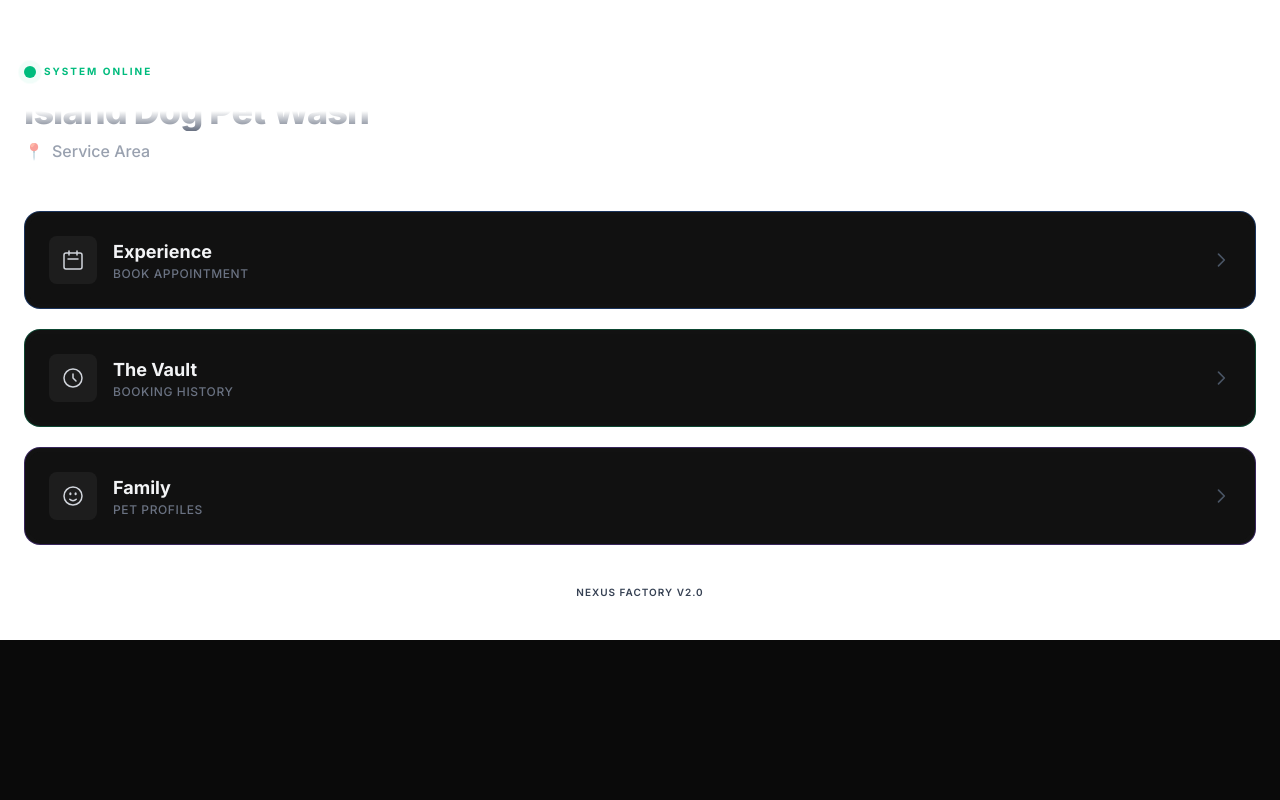
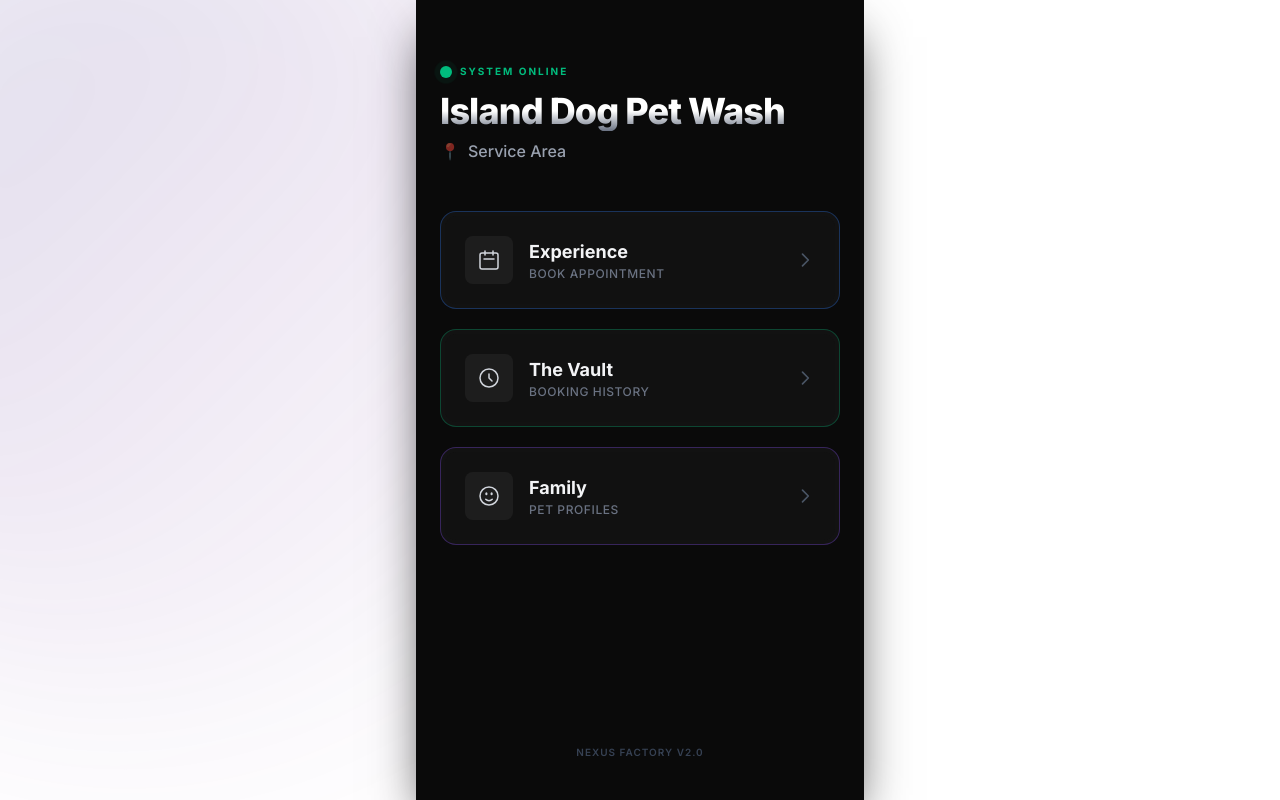
Before and after one commit to NexusApps07/island-dog-pet-wash-demo, a Next.js app: page / in a window 1280 px wide. Built offline with nearby package versions, Linux system fonts and the light colour scheme.

Commit message:
Refactor layout with new app metadata and styles

```diff
--- a/app/layout.tsx
+++ b/app/layout.tsx
@@ -1,29 +1,50 @@
 import type { Metadata, Viewport } from "next";
-import { Inter } from "next/font/google"; // Using Inter for a more professional "UI" feel
+import { Inter } from "next/font/google";
 import "./globals.css";
 
 const inter = Inter({ subsets: ["latin"] });
 
-const businessName = process.env.NEXT_PUBLIC_BUSINESS_NAME || "Island Dog";
+// DNA Extraction
+const APP_NAME = process.env.NEXT_PUBLIC_BUSINESS_NAME || "Nexus Local";
+const APP_DESC = process.env.NEXT_PUBLIC_BUSINESS_TAGLINE || "Premium Services";
+const THEME_COLOR = process.env.NEXT_PUBLIC_THEME_COLOR || "#000000";
+const BASE_PATH = process.env.NEXT_PUBLIC_BASE_PATH || "";
 
 export const metadata: Metadata = {
-  title: `${businessName} | Private Portal`,
-  description: "Bespoke digital experience.",
+  title: APP_NAME,
+  description: APP_DESC,
+  // Fix: Prepend BASE_PATH to static assets
+  manifest: `${BASE_PATH}/manifest.json`,
+  icons: {
+    icon: `${BASE_PATH}/favicon.ico`,
+    apple: `${BASE_PATH}/icon-192x192.png`,
+  },
 };
 
 export const viewport: Viewport = {
-  themeColor: "#0a0a0a", // Deep obsidian
+  themeColor: THEME_COLOR,
   width: "device-width",
   initialScale: 1,
   maximumScale: 1,
   userScalable: false,
 };
 
-export default function RootLayout({ children }: { children: React.ReactNode }) {
+export default function RootLayout({
+  children,
+}: Readonly<{
+  children: React.ReactNode;
+}>) {
   return (
-    <html lang="en" className="bg-neutral-950 overscroll-none">
-      <body className={`${inter.className} antialiased text-neutral-200`}>
-        {children}
+    <html lang="en" className="dark">
+      <body
+        className={`${inter.className} min-h-screen bg-[#050505] text-gray-100 antialiased overflow-x-hidden selection:bg-white/20`}
+      >
+        {/* Global Ambient Glow */}
+        <div className="fixed top-[-20%] left-[-20%] w-[70vw] h-[70vw] bg-gradient-to-br from-indigo-900/20 via-purple-900/10 to-transparent rounded-full blur-[120px] pointer-events-none z-0" />
+
+        <main className="relative z-10 w-full max-w-md mx-auto min-h-screen flex flex-col shadow-2xl shadow-black/80 bg-[#0a0a0a]">
+           {children}
+        </main>
       </body>
     </html>
   );
```
